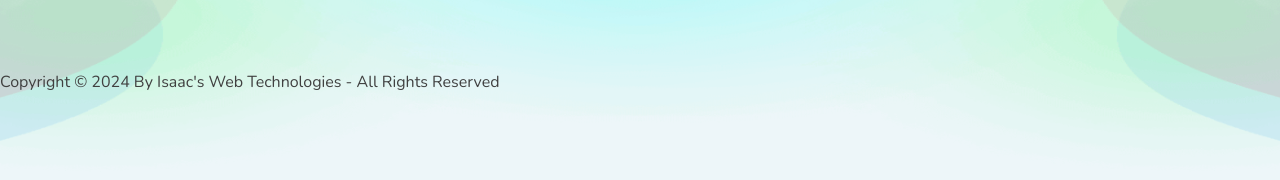
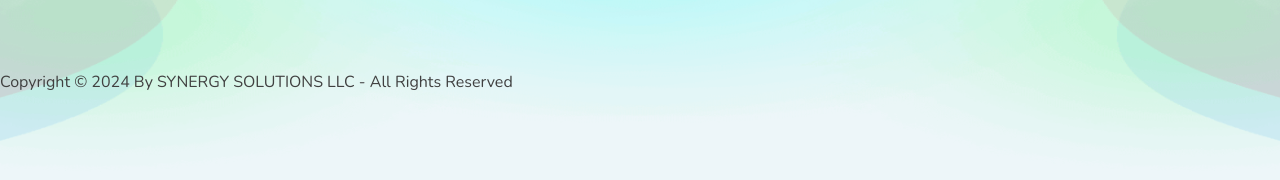
Before and after one commit to Synergy-Corpp/Portfolio-model, a Next.js app: page /Contact in a window 1280 px wide. Shown: the part 1220-1400 px from the top of the page. Built offline with nearby package versions, Linux system fonts and the light colour scheme; a web font is replaced by a local one.

Commit message:
Update Footer.jsx

```diff
--- a/components/HomeComponents/Footer/Footer.jsx
+++ b/components/HomeComponents/Footer/Footer.jsx
@@ -119,7 +119,7 @@ const Footer=()=> {
           </div>
         </span>
         <div className="relative text-neutral-700 text-base leading-6 capitalize grow shrink basis-auto">
-          Copyright © 2024 by Isaac's Web Technologies - All Rights Reserved
+          Copyright © 2024 by SYNERGY SOLUTIONS LLC - All Rights Reserved
         </div>
       </div>
     </div>
```
